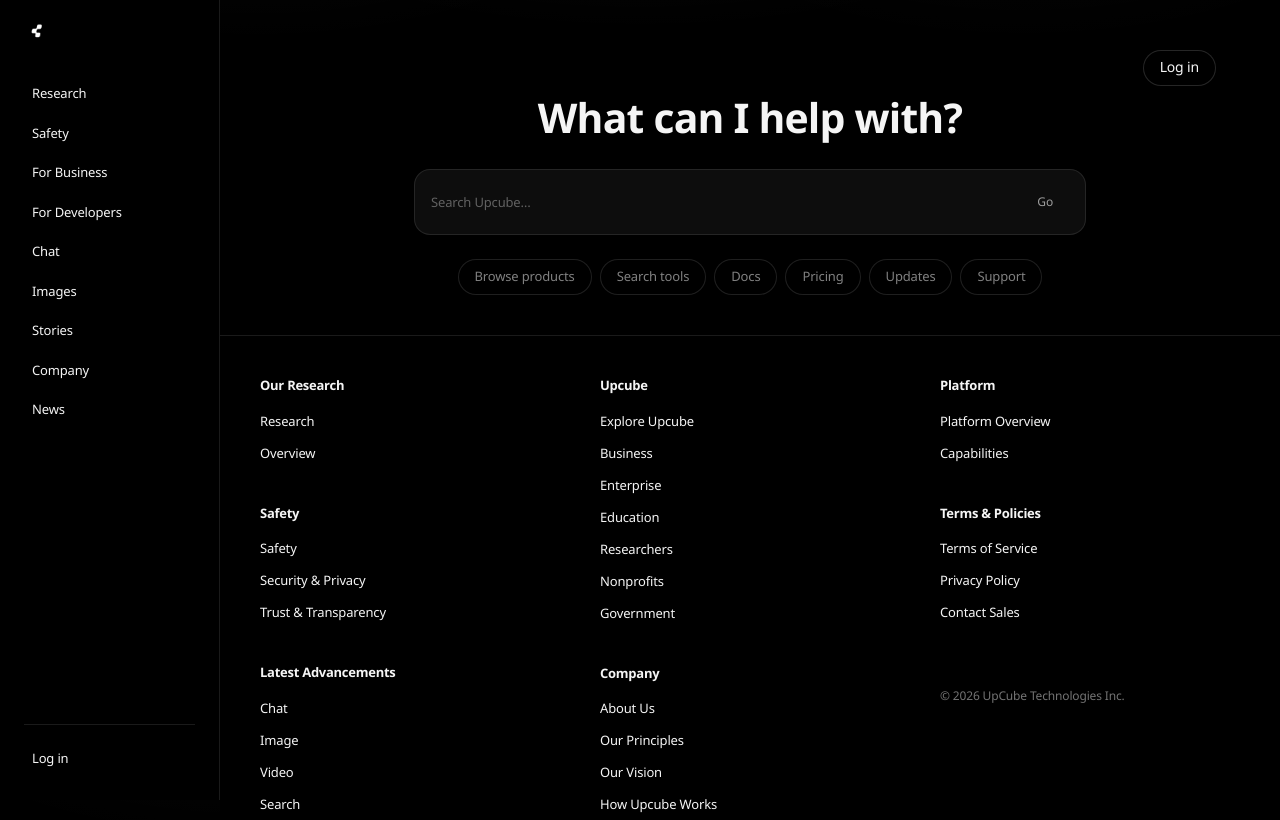
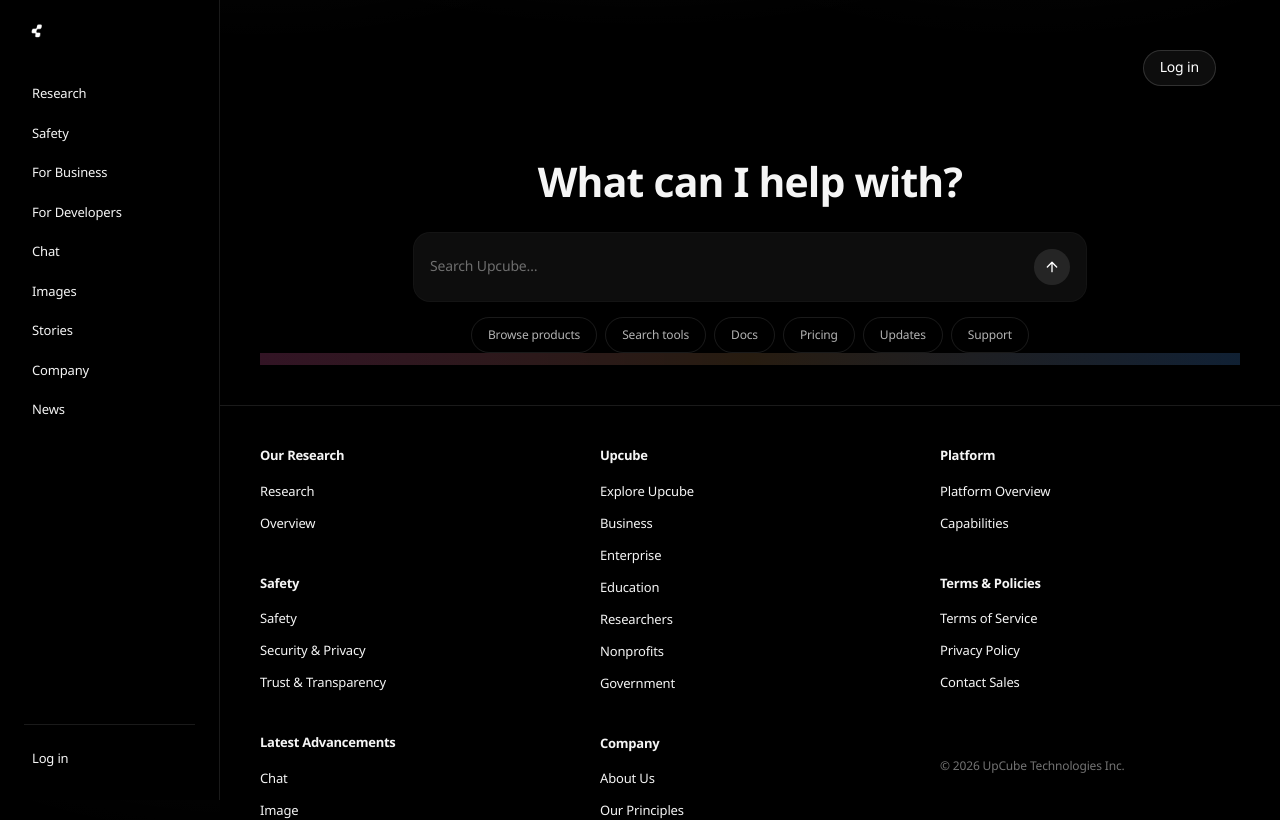
Before and after one commit to shadabchow-ui/upcube-frontend, a Next.js app: page / in a window 1280 px wide. Shown: the top 820 px of the page. Built offline with nearby package versions, Linux system fonts and the light colour scheme.

Commit message:
Update page.tsx

```diff
--- a/app/page.tsx
+++ b/app/page.tsx
@@ -1,14 +1,8 @@
 import Link from "next/link"
 import { Button } from "@/components/ui/button"
+import { ArrowUp } from "lucide-react"
 
-const chips = [
-  "Browse products",
-  "Search tools",
-  "Docs",
-  "Pricing",
-  "Updates",
-  "Support",
-]
+const chips = ["Browse products", "Search tools", "Docs", "Pricing", "Updates", "Support"]
 
 export default function Home() {
   return (
@@ -17,46 +11,46 @@ export default function Home() {
       <div className="flex h-14 items-center justify-end px-6">
         <Button
           variant="outline"
-          className="h-9 rounded-full border-white/15 bg-black px-4 text-sm text-white/70 hover:bg-white/5 hover:text-white"
-          asChild
+          className="h-9 rounded-full border-white/15 bg-white/5 text-white hover:bg-white/10"
         >
-          <Link href="/login">Log in</Link>
+          Log in
         </Button>
       </div>
 
-      {/* Center */}
-      <div className="flex flex-1 items-center justify-center px-6">
-        <div className="w-full max-w-2xl">
-          <h1 className="text-center text-[30px] font-medium tracking-tight text-white/90 md:text-[36px]">
+      {/* Center content */}
+      <div className="flex flex-1 items-start justify-center px-6 pt-16">
+        <div className="w-full max-w-2xl text-center">
+          <h1 className="text-3xl font-semibold tracking-tight text-white">
             What can I help with?
           </h1>
 
           {/* Prompt box */}
-          <div className="mt-7">
-            <div className="flex items-center gap-3 rounded-2xl border border-white/10 bg-white/5 px-4 py-4">
+          <form action="https://chat.upcube.ai/" method="GET" className="mt-7">
+            <div className="flex items-center gap-3 rounded-2xl bg-white/5 px-4 py-4 shadow-[0_0_0_1px_rgba(255,255,255,0.08)] backdrop-blur">
               <input
-                className="h-6 flex-1 bg-transparent text-[13px] text-white/85 outline-none placeholder:text-white/35"
+                name="q"
+                className="w-full bg-transparent text-sm text-white placeholder:text-white/40 focus:outline-none"
                 placeholder="Search Upcube…"
-                aria-label="Search Upcube"
               />
               <Button
-                size="sm"
+                type="submit"
+                size="icon"
                 variant="ghost"
-                className="rounded-full px-4 text-xs text-white/60 hover:bg-white/5 hover:text-white"
-                type="button"
+                className="h-9 w-9 rounded-full bg-white/10 text-white hover:bg-white/15"
+                aria-label="Go"
               >
-                Go
+                <ArrowUp className="h-4 w-4" />
               </Button>
             </div>
-          </div>
+          </form>
 
           {/* Chips */}
-          <div className="mt-6 flex flex-wrap justify-center gap-2">
+          <div className="mt-4 flex flex-wrap items-center justify-center gap-2">
             {chips.map((c) => (
               <Button
                 key={c}
                 variant="outline"
-                className="h-9 rounded-full border-white/12 bg-black px-4 text-[13px] text-white/50 hover:bg-white/5 hover:text-white"
+                className="h-9 rounded-full border-white/10 bg-transparent text-xs text-white/70 hover:bg-white/5 hover:text-white"
                 type="button"
               >
                 {c}
@@ -65,6 +59,9 @@ export default function Home() {
           </div>
         </div>
       </div>
+
+      {/* Bottom gradient bar */}
+      <div className="h-3 w-full bg-gradient-to-r from-pink-400/20 via-orange-300/15 to-blue-400/20" />
     </main>
   )
 }
```
